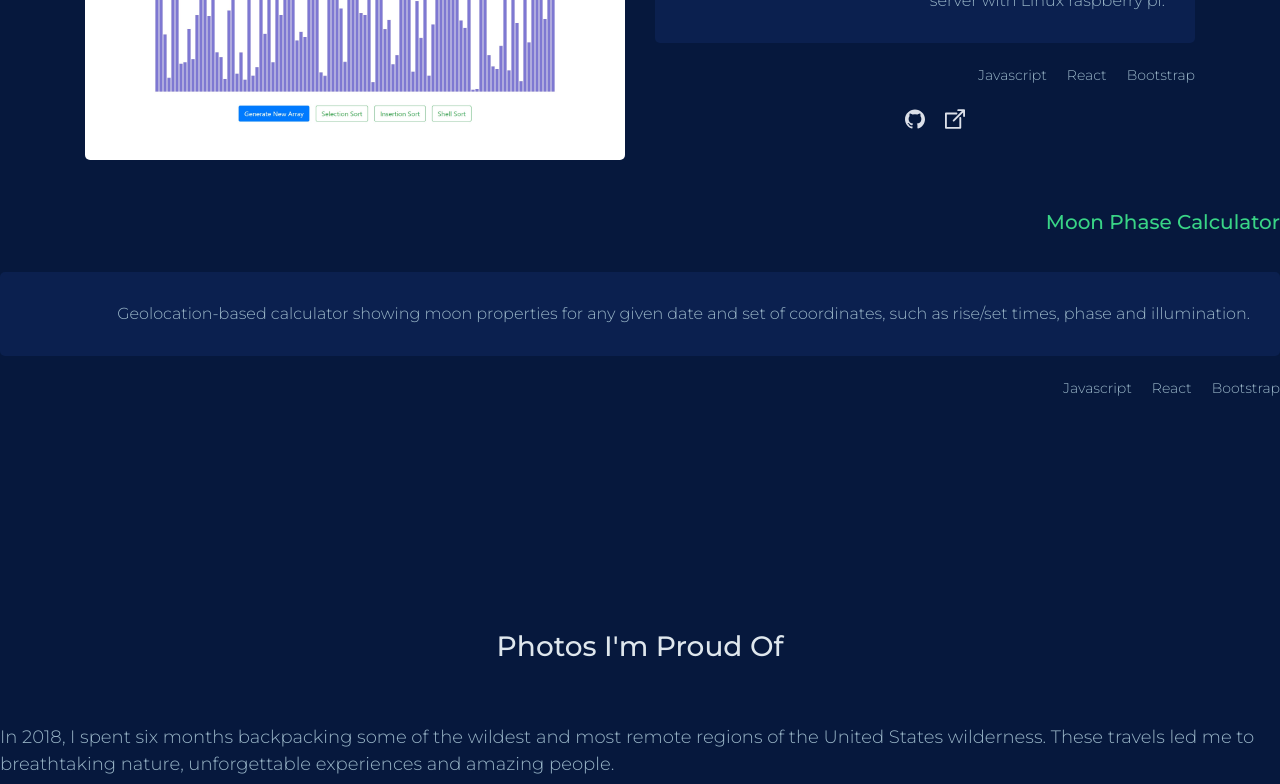
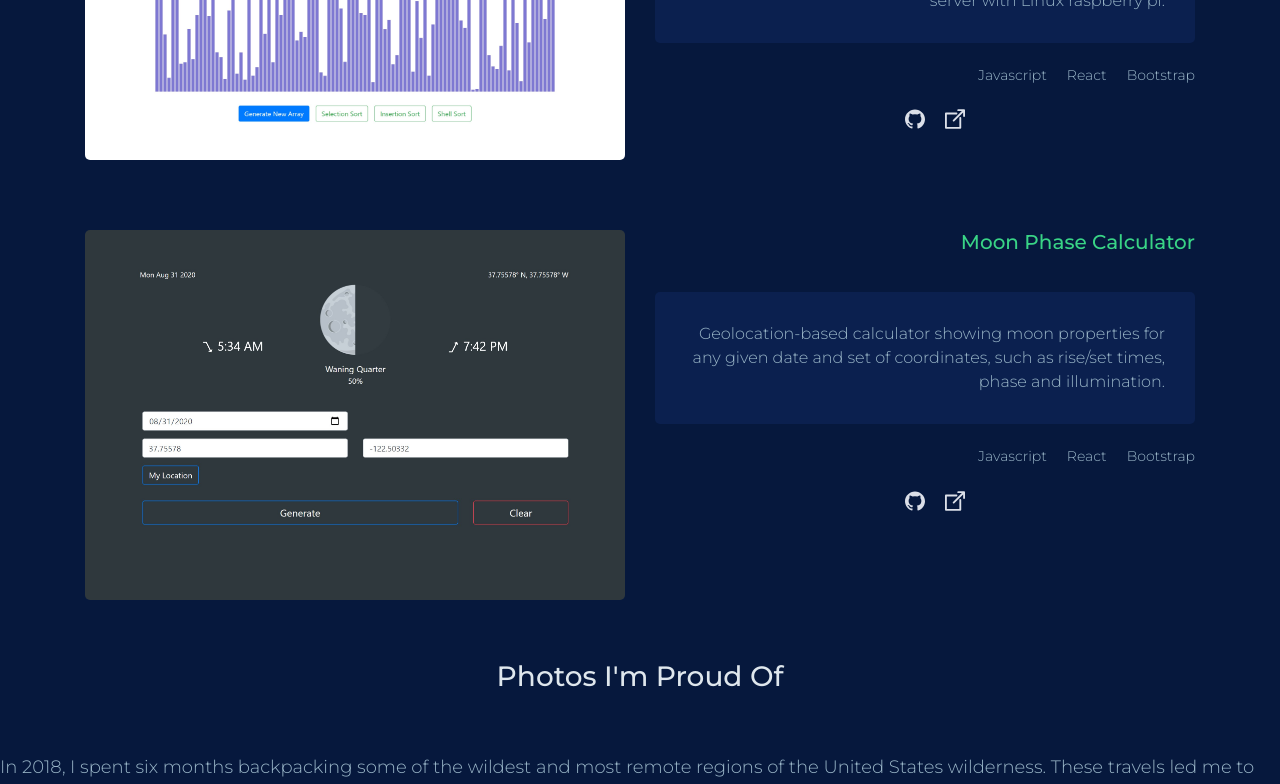
Before and after one commit to pmulard/My-Website, a React (Create React App) app: page / in a window 1280 px wide. Shown: the part 2561-3345 px from the top of the page. Built offline with nearby package versions, Linux system fonts and the light colour scheme.

Commit message:
add second project

```diff
--- a/src/App.css
+++ b/src/App.css
@@ -127,7 +127,7 @@ a {
 
 
 #project-01 {
-  margin-bottom: 50px;
+  margin-bottom: 70px;
 }
 
 .project-name {
--- a/src/App.js
+++ b/src/App.js
@@ -146,7 +146,12 @@ function App() {
                   </div>
                 </div>
               </div>
-              <div id="project-02">
+              <div id="project-02" class="container">
+                <div class="row justify-content-center">
+                  <div class="project-image-box col-6">
+                    <a href="https://www.petermulard.me"><img src="moonPhaseCalculator.jpg"></img></a>
+                  </div>
+                  <div class="col-6">
                     <h5 class="project-name">Moon Phase Calculator</h5>
                     <div class="project-description">
                       <p>Geolocation-based calculator showing moon properties for any given date and set of coordinates, such as rise/set times, phase and illumination.</p>
@@ -156,13 +161,15 @@ function App() {
                       <li class="project-technology">React</li>
                       <li class="project-technology">Bootstrap</li>
                     </ul>
-                <div class="project-link-container">
-                  <a href="">
-                    <svg></svg>
+                    <div class="project-link-container col-12">
+                      <a href="https://github.com/pmulard/Moon-Phase-Calculator">
+                        <img src="github-grey.svg" class="github-icon-link"></img>
                       </a>
-                  <a href="">
-                    <svg></svg>
+                      <a href="https://www.petermulard.me">
+                        <img src="external-grey.svg" class="external-icon-link"></img>
                       </a>
+                    </div>
+                  </div>
                 </div>
               </div>
             </div>
```
Also changed, not shown: public/moonPhaseCalculator.jpg (added). Lines whose indentation alone changed are shown as unchanged.
